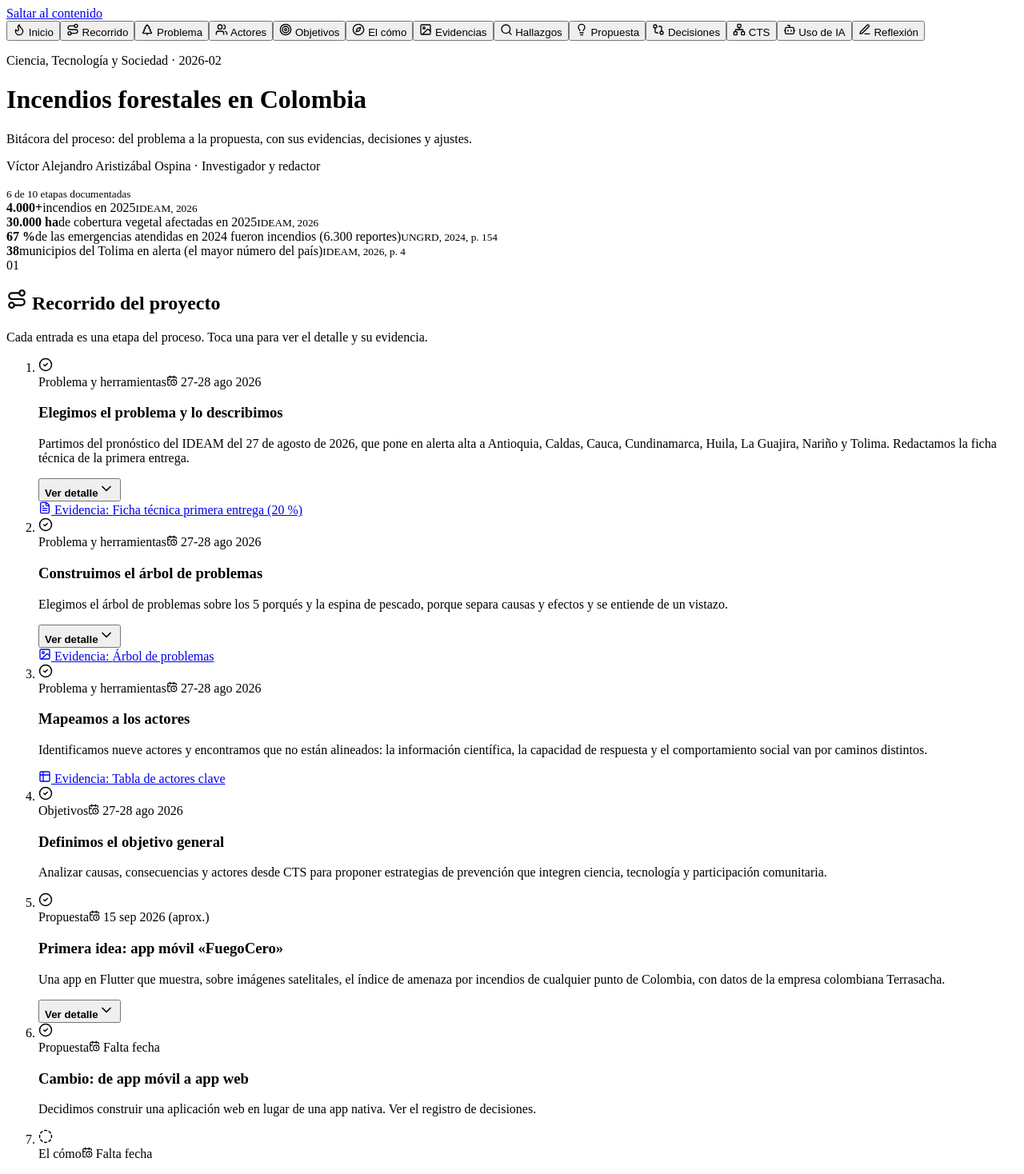
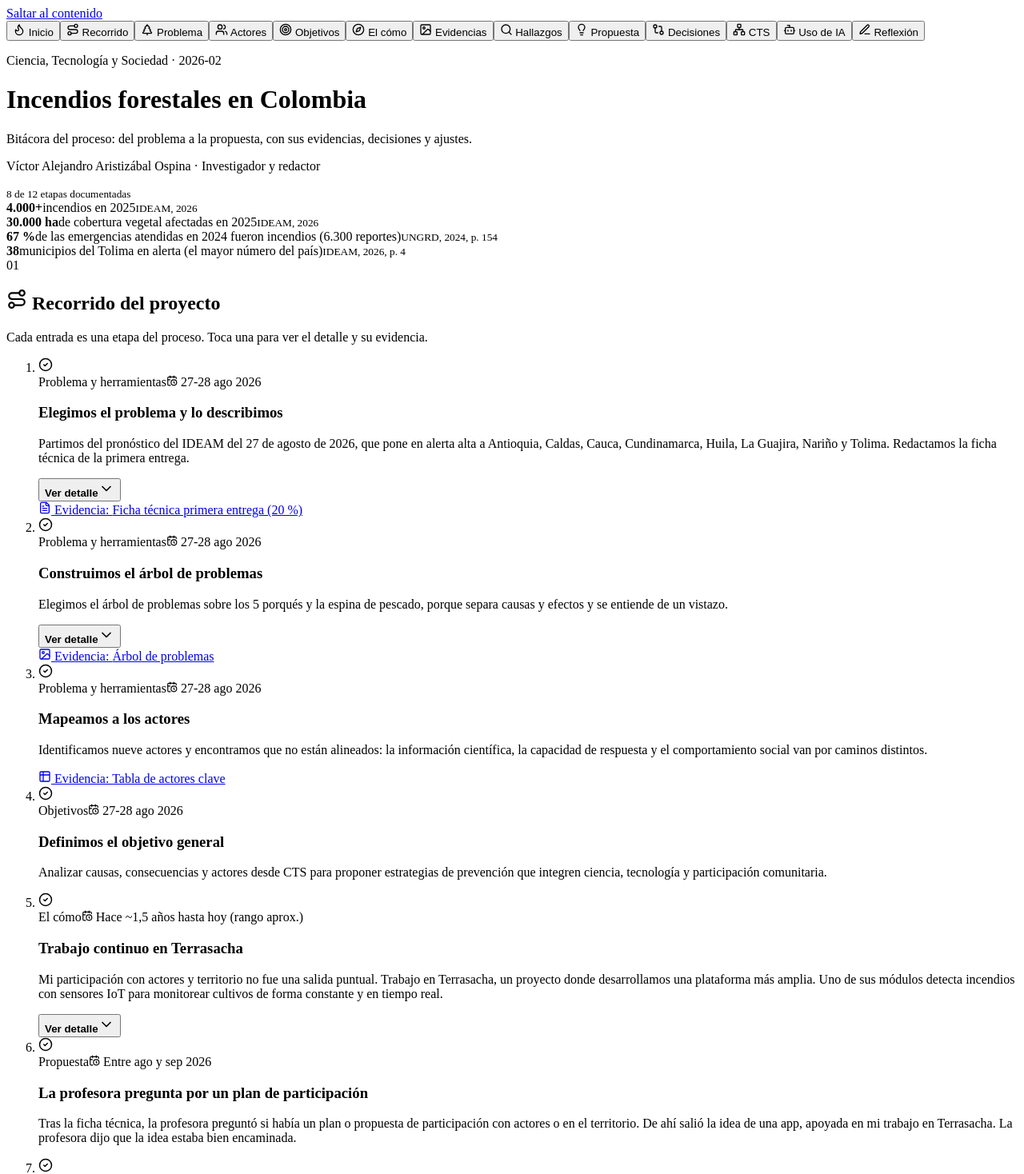
Before and after one commit to aleospiria/Bitacora-CTS-2026-02, a React (Vite) app: page / in a window 1280 px wide. Shown: the top 1468 px of the page at 80% size. Built offline with nearby package versions, Linux system fonts and the light colour scheme; the HTML template or start-up script is replaced by a standard one.

Commit message:
feat(api): agregar trabajo en Terrasacha y retroalimentación
Registra el rango de trabajo previo y el origen de la propuesta.

```diff
--- a/src/data.js
+++ b/src/data.js
@@ -69,6 +69,31 @@ export const etapas = [
     estado: 'hecho',
     resumen:
       'Analizar causas, consecuencias y actores desde CTS para proponer estrategias de prevención que integren ciencia, tecnología y participación comunitaria.',
+    detalle: [],
+    evidencia: null,
+  },
+  {
+    id: 'terrasacha',
+    etapa: 'El cómo',
+    titulo: 'Trabajo continuo en Terrasacha',
+    fecha: 'Hace ~1,5 años hasta hoy (rango aprox.)',
+    estado: 'hecho',
+    resumen:
+      'Mi participación con actores y territorio no fue una salida puntual. Trabajo en Terrasacha, un proyecto donde desarrollamos una plataforma más amplia. Uno de sus módulos detecta incendios con sensores IoT para monitorear cultivos de forma constante y en tiempo real.',
+    detalle: [
+      'Esa experiencia es la base de la propuesta: conocía el problema desde la parte técnica antes de elegirlo para el curso.',
+      'Por completar: qué hace el módulo, con qué actores se ha trabajado (productores, técnicos, aliados) y qué se aprendió. Sin nombres ni datos personales.',
+    ],
+    evidencia: null,
+  },
+  {
+    id: 'retro-profesora',
+    etapa: 'Propuesta',
+    titulo: 'La profesora pregunta por un plan de participación',
+    fecha: 'Entre ago y sep 2026',
+    estado: 'hecho',
+    resumen:
+      'Tras la ficha técnica, la profesora preguntó si había un plan o propuesta de participación con actores o en el territorio. De ahí salió la idea de una app, apoyada en mi trabajo en Terrasacha. La profesora dijo que la idea estaba bien encaminada.',
     detalle: [],
     evidencia: null,
   },
@@ -220,7 +245,7 @@ export const propuesta = {
     ['Historial', 'Evolución del índice en los últimos días.'],
   ],
   fuentes:
-    'Imágenes satelitales e índice de incendio vía APIs de Terrasacha (empresa colombiana). Los contratos de la API están por confirmar con el proveedor.',
+    'Imágenes satelitales e índice de incendio vía APIs de Terrasacha, empresa colombiana donde trabajo. Declaro este vínculo para que se lea la propuesta con ese contexto. Terrasacha ya tiene un módulo de detección de incendios con sensores IoT; esta propuesta lo complementa con una vista pública para el ciudadano. Los contratos de la API están por confirmar.',
   validacion: { pendiente: true, texto: 'Por completar: cómo validamos la propuesta con actores reales y qué cambió.' },
 }
 
@@ -242,10 +267,18 @@ export const decisiones = [
     retro: null,
   },
   {
+    fecha: 'Entre ago y sep 2026',
+    titulo: 'De la ficha técnica a una propuesta con participación',
+    queDecidimos: 'Pasar de describir el problema a plantear una propuesta de intervención: una app que muestra el índice de incendios.',
+    porQue: 'La profesora preguntó por un plan de participación con actores o territorio. La ficha trataba un problema nacional y difícil de abordar de forma directa, así que partí de lo que ya conocía por mi trabajo en Terrasacha.',
+    cambio: 'La ficha pasó de analizar el problema a proponer una solución concreta. La profesora validó la dirección.',
+    retro: null,
+  },
+  {
     fecha: null,
-    titulo: 'Retroalimentación recibida',
+    titulo: 'Retroalimentación de actores reales',
     queDecidimos: 'Por completar.',
-    porQue: 'Por completar: qué dijo la profesora o los actores y cómo respondimos.',
+    porQue: 'Por completar: qué dijeron los actores a quienes mostramos la propuesta y cómo respondimos.',
     cambio: 'Por completar: ejemplo de ajuste de objetivos, población o enfoque.',
     retro: 'pendiente',
   },
```
